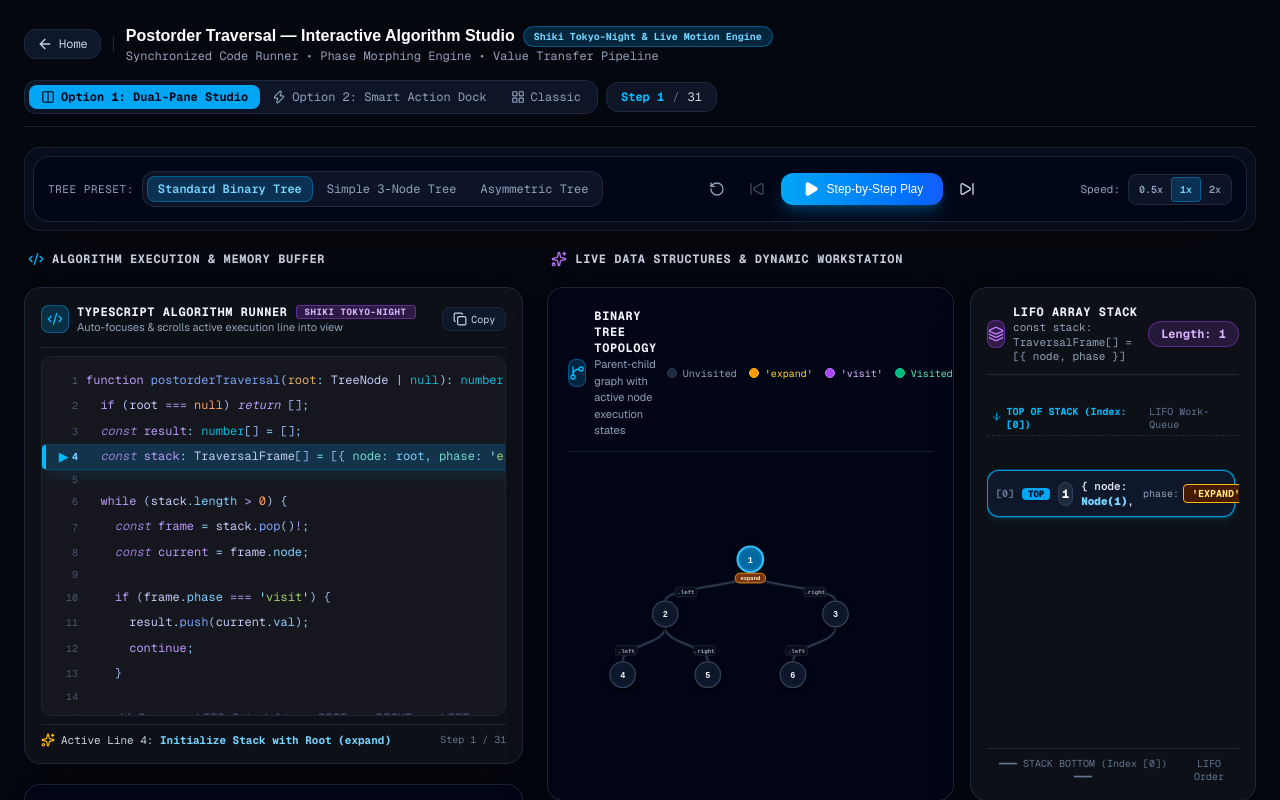
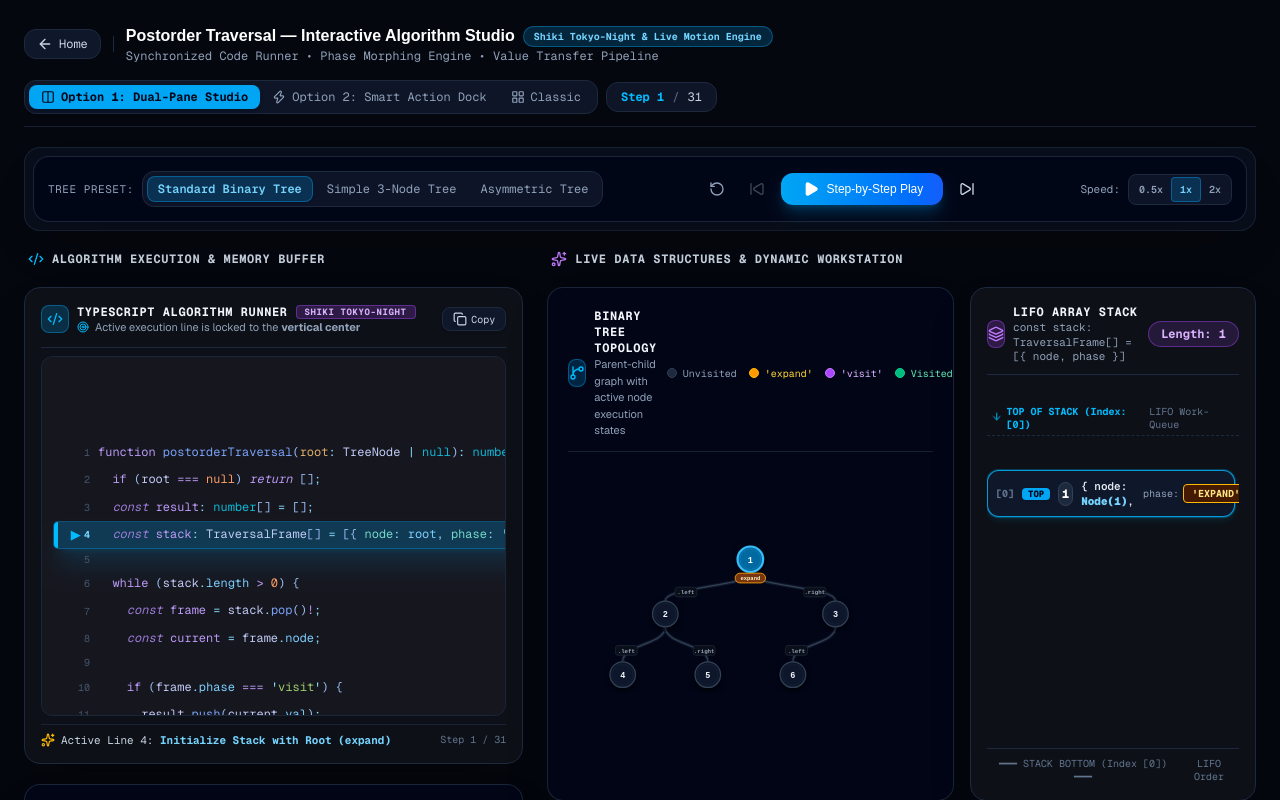
Before and after one commit to Kkknight-12/dsa-visualizer-test, a Next.js app: page /postorder-3d in a window 1280 px wide. Shown: the top 800 px of the page. Built offline with nearby package versions, Linux system fonts and the light colour scheme.

Commit message:
feat: ensure active code execution line locks to exact vertical center of preview container

```diff
--- a/components/postorder-animated/ShikiCodeRunner.tsx
+++ b/components/postorder-animated/ShikiCodeRunner.tsx
@@ -2,7 +2,7 @@
 
 import React, { useEffect, useState, useRef } from 'react';
 import { motion } from 'framer-motion';
-import { Copy, Check, Code2, Sparkles, ChevronRight } from 'lucide-react';
+import { Copy, Check, Code2, Sparkles, Target } from 'lucide-react';
 import { TreeStepState } from '@/types/treeTraversal';
 import { codeToTokens } from 'shiki';
 
@@ -97,16 +97,27 @@ export function ShikiCodeRunner({ currentStep, totalSteps }: ShikiCodeRunnerProp
   const activeLine = getActiveLineNumber();
   const f = currentStep.poppedFrame;
 
-  // Auto-scroll to bring active executing line into focus
+  // Auto-scroll to center active executing line directly in the exact middle of code container
   useEffect(() => {
-    if (activeLineRef.current) {
-      activeLineRef.current.scrollIntoView({
-        behavior: 'smooth',
-        block: 'nearest',
-        inline: 'nearest',
-      });
-    }
-  }, [activeLine, currentStep.stepNumber]);
+    const scrollToActive = () => {
+      if (activeLineRef.current && codeContainerRef.current) {
+        const container = codeContainerRef.current;
+        const element = activeLineRef.current;
+
+        const targetScrollTop =
+          element.offsetTop - (container.clientHeight / 2) + (element.clientHeight / 2);
+
+        container.scrollTo({
+          top: Math.max(0, targetScrollTop),
+          behavior: 'smooth',
+        });
+      }
+    };
+
+    // Trigger on requestAnimationFrame to ensure accurate paint offset
+    const frameId = requestAnimationFrame(scrollToActive);
+    return () => cancelAnimationFrame(frameId);
+  }, [activeLine, currentStep.stepNumber, tokenizedLines]);
 
   const getDynamicAnnotation = (lineNum: number) => {
     if (lineNum !== activeLine) return null;
@@ -147,8 +158,9 @@ export function ShikiCodeRunner({ currentStep, totalSteps }: ShikiCodeRunnerProp
                 Shiki Tokyo-Night
               </span>
             </h3>
-            <p className="text-[11px] text-slate-400 font-sans">
-              Auto-focuses & scrolls active execution line into view
+            <p className="text-[11px] text-slate-400 font-sans flex items-center gap-1.5">
+              <Target className="w-3 h-3 text-sky-400" />
+              <span>Active execution line is locked to the <strong>vertical center</strong></span>
             </p>
           </div>
         </div>
@@ -162,11 +174,14 @@ export function ShikiCodeRunner({ currentStep, totalSteps }: ShikiCodeRunnerProp
         </button>
       </div>
 
-      {/* 2. Code Body with Shiki Tokens & Auto-Scrolling Active Line */}
+      {/* 2. Code Body with Shiki Tokens & Pixel-Perfect Center Auto-Scroll */}
       <div
         ref={codeContainerRef}
-        className="flex-1 overflow-x-auto overflow-y-auto max-h-[360px] min-h-[300px] bg-[#16161e] p-3 rounded-xl border border-slate-800/90 space-y-0.5 select-text scroll-smooth"
+        className="relative flex-1 overflow-x-auto overflow-y-auto max-h-[360px] min-h-[300px] bg-[#16161e] px-3 rounded-xl border border-slate-800/90 space-y-0.5 select-text"
       >
+        {/* Top Spacer to allow initial lines to center in view */}
+        <div className="h-[200px] shrink-0 select-none pointer-events-none" aria-hidden="true" />
+
         {rawLines.map((rawText, idx) => {
           const lineNum = idx + 1;
           const isHighlighted = lineNum === activeLine;
@@ -177,9 +192,9 @@ export function ShikiCodeRunner({ currentStep, totalSteps }: ShikiCodeRunnerProp
             <div
               key={lineNum}
               ref={isHighlighted ? activeLineRef : null}
-              className={`relative flex items-center justify-between min-w-max px-2 py-[2px] rounded transition-all duration-200 ${
+              className={`relative flex items-center justify-between min-w-max px-2 py-[3px] rounded transition-all duration-200 ${
                 isHighlighted
-                  ? 'bg-sky-500/20 border-l-4 border-sky-400 shadow-lg shadow-sky-500/10 ring-1 ring-sky-500/30'
+                  ? 'bg-sky-500/25 border-l-4 border-sky-400 shadow-xl shadow-sky-500/20 ring-1 ring-sky-500/40'
                   : 'hover:bg-slate-900/40 border-l-4 border-transparent'
               }`}
             >
@@ -188,7 +203,7 @@ export function ShikiCodeRunner({ currentStep, totalSteps }: ShikiCodeRunnerProp
                 <span className="w-8 shrink-0 select-none text-[10px] text-right pr-2 flex items-center justify-end gap-1">
                   {isHighlighted ? (
                     <motion.span
-                      initial={{ scale: 0.5, opacity: 0 }}
+                      initial={{ scale: 0.4, opacity: 0 }}
                       animate={{ scale: 1, opacity: 1 }}
                       className="text-sky-400 font-bold text-xs"
                     >
@@ -231,6 +246,9 @@ export function ShikiCodeRunner({ currentStep, totalSteps }: ShikiCodeRunnerProp
             </div>
           );
         })}
+
+        {/* Bottom Spacer to allow terminal return lines to center in view */}
+        <div className="h-[200px] shrink-0 select-none pointer-events-none" aria-hidden="true" />
       </div>
 
       {/* 3. Action Narration Footer */}
```
